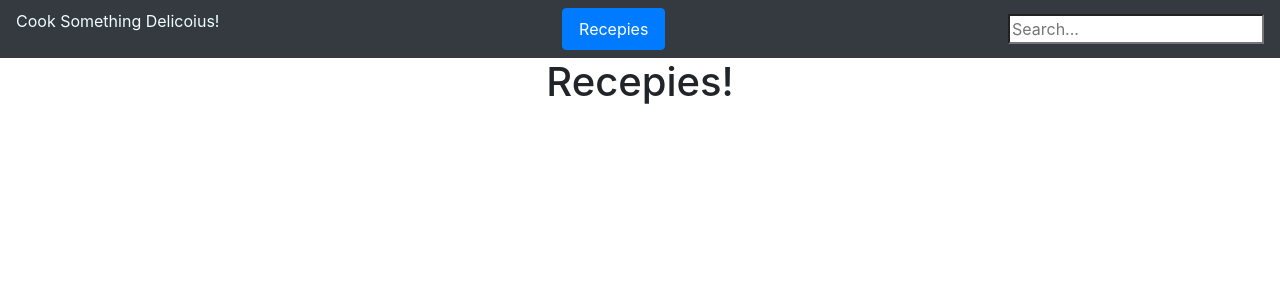
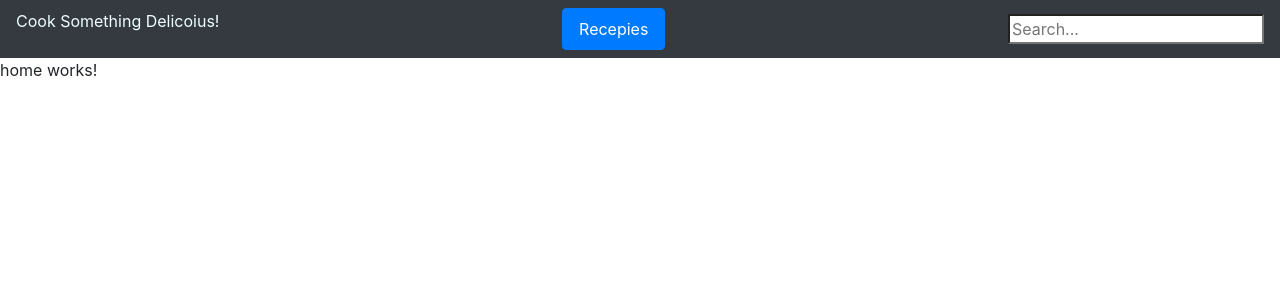
Before and after one commit to chas-academy/06-recipe-app-frontend-Leandro-Da-Souza, an Angular app: page / in a window 1280 px wide. Shown: the top 300 px of the page. Built offline with nearby package versions, Linux system fonts and the light colour scheme.

Commit message:
make a home component

```diff
--- a/src/app/app-routing.module.ts
+++ b/src/app/app-routing.module.ts
@@ -1,11 +1,16 @@
 import { NgModule } from '@angular/core';
 import { Routes, RouterModule } from '@angular/router';
 import { RecepiesComponent } from './recepies/recepies.component';
+import { HomeComponent } from './home/home.component';
 
 const routes: Routes = [
   {
     path: 'recepies',
     component: RecepiesComponent
+  },
+  {
+    path: '',
+    component: HomeComponent
   }
 ];
 
--- a/src/app/app.component.html
+++ b/src/app/app.component.html
@@ -1,10 +1,10 @@
 <!--The content below is only a placeholder and can be replaced.-->
 <app-nav></app-nav>
 
-<div style="text-align:center">
+<!-- <div style="text-align:center">
   <h1>
     {{ title }}!
   </h1>
-</div>
+</div> -->
 
 <router-outlet></router-outlet>
--- a/src/app/app.module.ts
+++ b/src/app/app.module.ts
@@ -6,12 +6,14 @@
 import { AppComponent } from './app.component';
 import { NavComponent } from './nav/nav.component';
 import { RecepiesComponent } from './recepies/recepies.component';
+import { HomeComponent } from './home/home.component';
 
 @NgModule({
   declarations: [
     AppComponent,
     NavComponent,
-    RecepiesComponent
+    RecepiesComponent,
+    HomeComponent
   ],
   imports: [
     BrowserModule,
--- /dev/null
+++ b/src/app/home/home.component.html
@@ -0,0 +1,3 @@
+<p>
+  home works!
+</p>
--- /dev/null
+++ b/src/app/home/home.component.ts
@@ -0,0 +1,15 @@
+import { Component, OnInit } from '@angular/core';
+
+@Component({
+  selector: 'app-home',
+  templateUrl: './home.component.html',
+  styleUrls: ['./home.component.css']
+})
+export class HomeComponent implements OnInit {
+
+  constructor() { }
+
+  ngOnInit() {
+  }
+
+}
--- a/src/app/recepies/recepies.component.html
+++ b/src/app/recepies/recepies.component.html
@@ -0,0 +1 @@
+<h1>HELLOOOOOO</h1>
```
Also changed, not shown: src/app/home/home.component.css (added), 1 other file (tests, documents, lock files or other folders).
